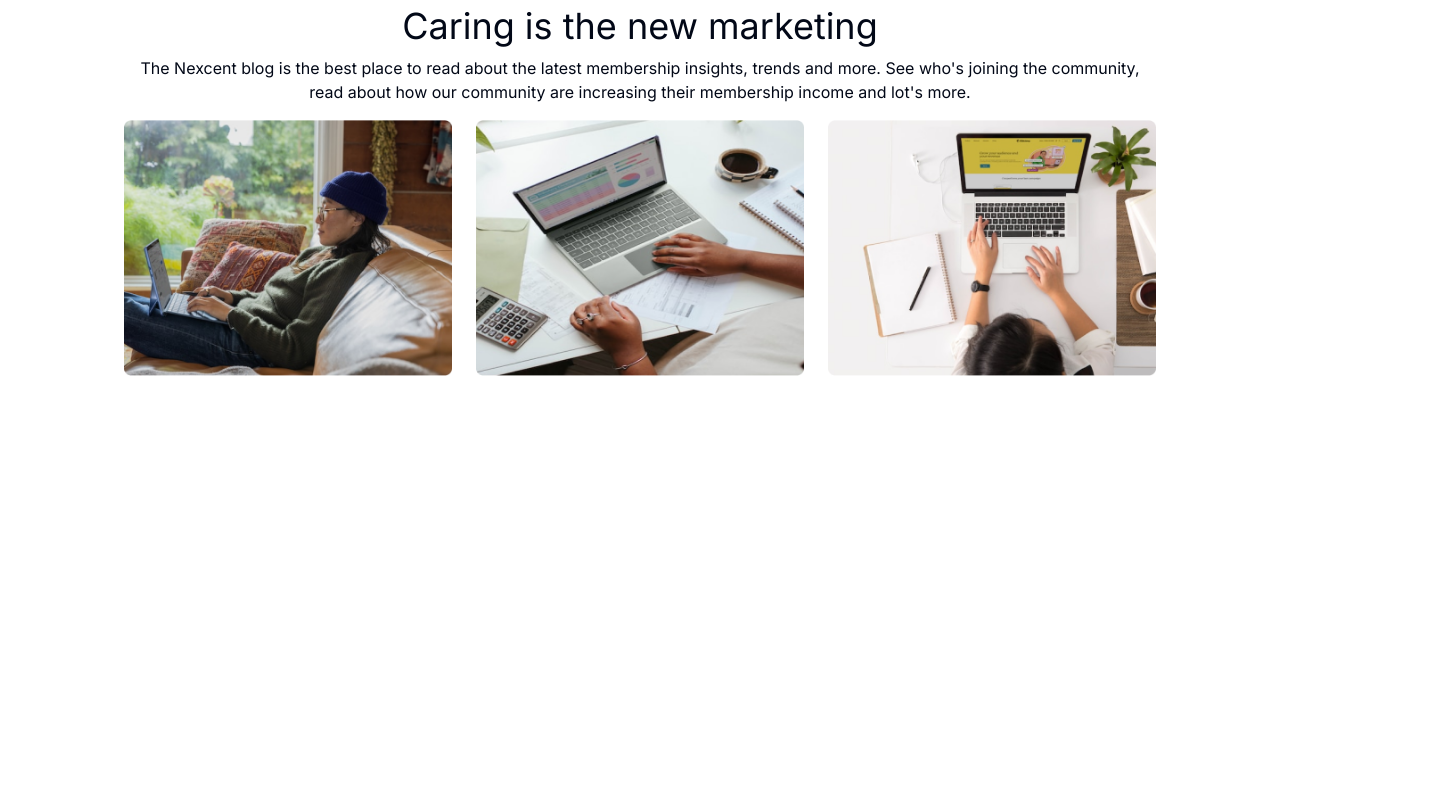
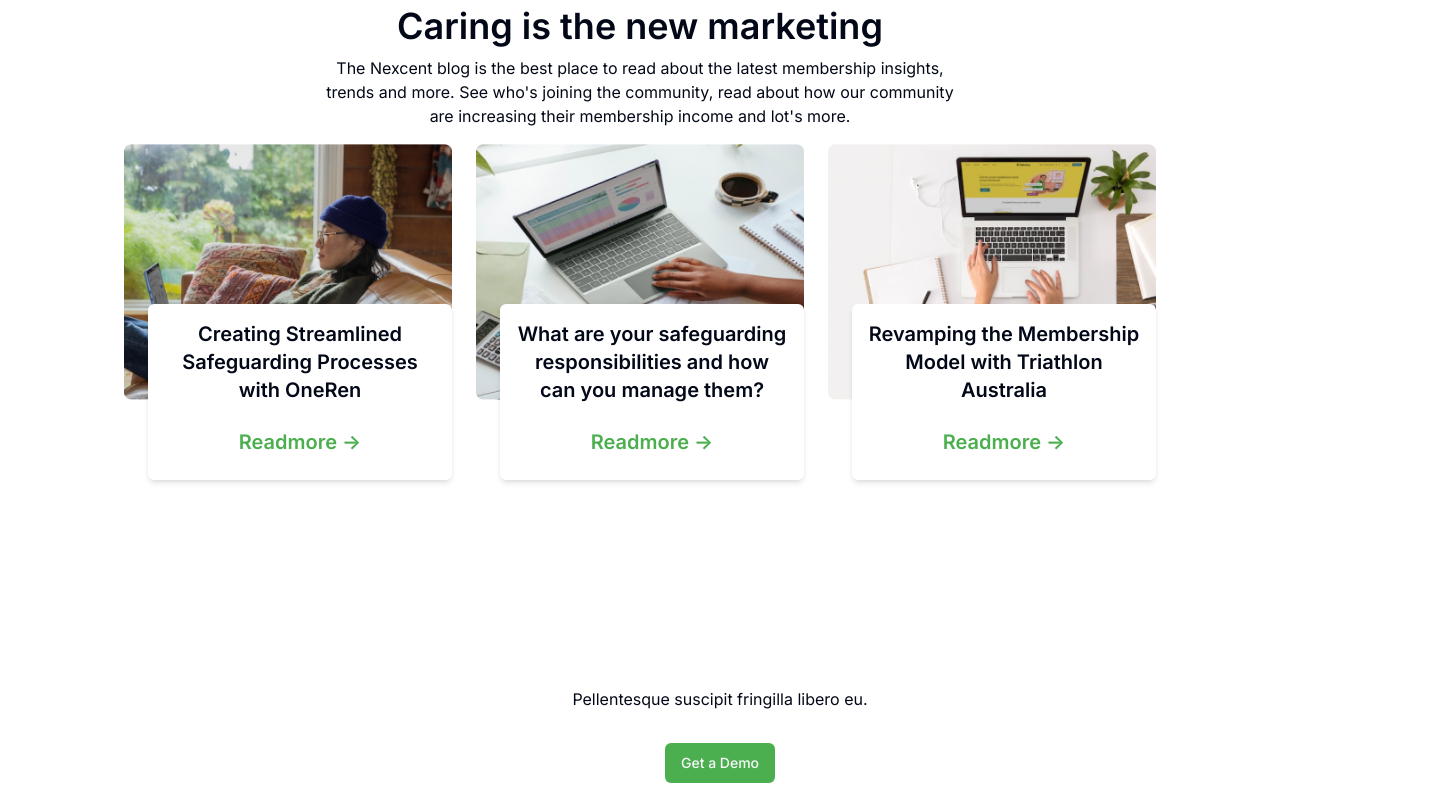
Before and after one commit to batur/nextcent, a Next.js app: page / in a window 1280 px wide. Shown: the part 1160-1960 px from the top of the page, 1440 px wide, since content can reach past the window. Before the commit the page ends 1536 px from the top, so only its background shows below. Built offline with nearby package versions, Linux system fonts and the light colour scheme.

Commit message:
refactor: body

```diff
--- a/app/page.tsx
+++ b/app/page.tsx
@@ -19,7 +19,7 @@ const Home: NextPage = () => {
       <Header />
       <Hero />
       <Body />
-      {/* <Footer /> */}
+      <Footer />
     </>
   );
 };
--- a/components/Body/SectionTwo.tsx
+++ b/components/Body/SectionTwo.tsx
@@ -5,6 +5,7 @@ import Image from 'next/image';
 import IMAGE_0 from '@assets/images/Card_Image_0.png';
 import IMAGE_1 from '@assets/images/Card_Image_1.png';
 import IMAGE_2 from '@assets/images/Card_Image_2.png';
+import { Button } from '@components/ui/button';
 
 const DATA = [
   {
@@ -29,24 +30,24 @@ const DATA = [
 
 const SectionTwo = (): JSX.Element => {
   return (
-    <section className='flex w-full grow flex-col items-center justify-center gap-4'>
-      <div className='flex max-w-[1100px] flex-col items-center justify-center gap-2 text-center'>
-        <p className='text-4xl leading-[44px]'>Caring is the new marketing</p>
-        <p className='lg:max-w[300px]'>
+    <section className='mb-64 flex w-full grow flex-col items-center justify-start gap-4'>
+      <div className='flex flex-col items-center justify-center gap-2 text-center'>
+        <p className='text-4xl font-semibold leading-[44px]'>Caring is the new marketing</p>
+        <p className='text-clip lg:w-[628px]'>
           The Nexcent blog is the best place to read about the latest membership insights, trends and more. See who&#39;s joining the
           community, read about how our community are increasing their membership income and lot&#39;s more.
         </p>
       </div>
-      <div className='flex items-center justify-between gap-6 py-0'>
+      <div className='flex w-full grow items-start justify-start gap-6 py-0'>
         {DATA.map((data) => (
-          <div key={data.title} className='flex flex-1 grow flex-col items-center'>
+          <div key={data.title} className='relative flex flex-1 grow flex-row'>
             <Image src={data.image} alt='Image' width={368} height={286} className='aspect-auto' />
-            {/* <            <div className='bg-neutralsilver shadow-shadow-8px relative mt-[-96px] inline-flex flex-[0_0_auto] flex-col items-center gap-[16px] rounded-[8px] p-[16px]'>
-              <p className='font-heading-headline-4 text-neutralgrey relative text-center'>{data.title}</p>
-              <div className='relative flex w-full flex-[0_0_auto] items-center justify-center gap-[8px] self-stretch p-[8px]'>
-                <div className='font-heading-headline-4 text-brandprimary relative w-fit whitespace-nowrap'>Readmore</div>
-              </div>
-            </div>> */}
+            <div className='absolute -bottom-20 left-6 flex aspect-auto flex-col items-center gap-4 rounded-md bg-white p-4 shadow-md'>
+              <h3 className='text-center text-xl font-semibold leading-7 lg:max-w-[285px]'>{data.title}</h3>
+              <Button variant='ghost' className='h-[44px] w-full'>
+                <span className='text-xl font-semibold leading-7 text-brand-primary'>{'Readmore ->'}</span>
+              </Button>
+            </div>
           </div>
         ))}
       </div>
```
